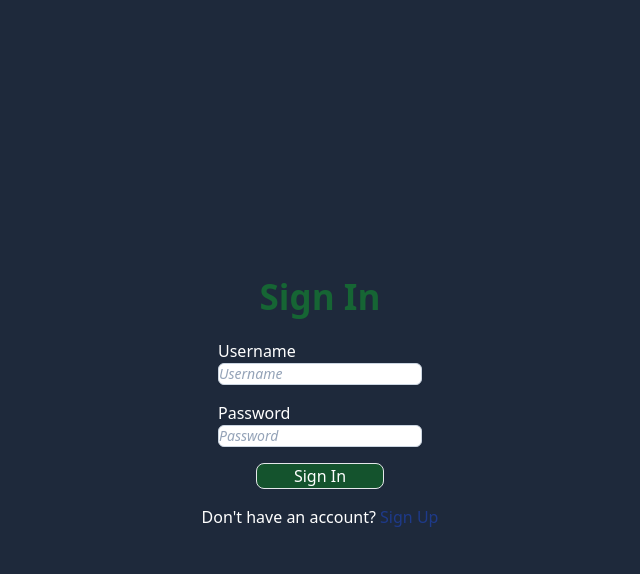
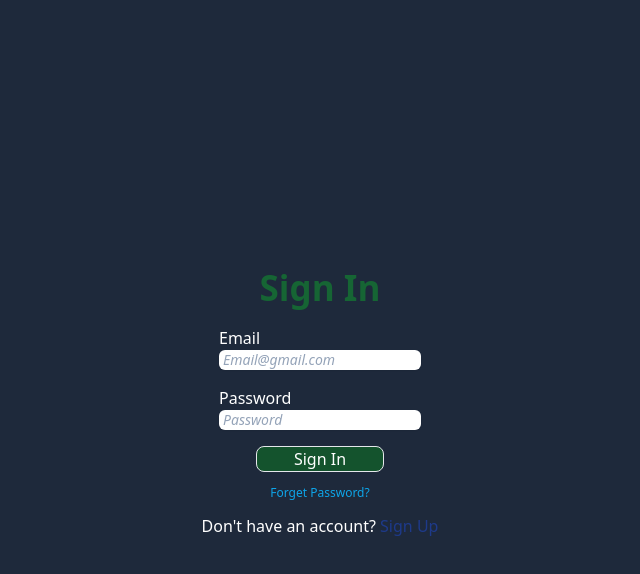
Before and after one commit to osefatul/ticket-tracker-system-CRM, a React (Create React App) app in the folder frontend/: page / in a window 1280 px wide. Both pictures are taken after a click on the element "Sign In". Shown: the top 574 px of the page, without its empty margins (320-960 px from the left). Built offline with nearby package versions, Linux system fonts and the light colour scheme.

Commit message:
Signup and signIn both have been designed

```diff
--- a/frontend/src/pages/auth/Auth.jsx
+++ b/frontend/src/pages/auth/Auth.jsx
@@ -5,12 +5,10 @@ import React, { useState } from "react";
 // const cookies = new Cookies();
 
 const initialState = {
-  fullName: "",
+  email: "",
   username: "",
   password: "",
   confirmPassword: "",
-  phoneNumber: "",
-  avatarURL: "",
 };
 
 function Auth() {
@@ -23,7 +21,8 @@ function Auth() {
 
   const handleSubmit = async (e) => {
     e.preventDefault();
-    const { username, password, phoneNumber, avatarURL } = form;
+    const { email, username, password } = form;
+    console.log(email, username, password);
 
     //  const {
     //   data: { token, userId, hashedPassword, fullName },
@@ -41,7 +40,7 @@ function Auth() {
     //   cookies.set("avatarURL", avatarURL);
     //   cookies.set("hashedPassword", hashedPassword);
     // }
-    window.location.reload();
+    // window.location.reload();
   };
 
   const switchMode = () => {
@@ -50,7 +49,7 @@ function Auth() {
 
   return (
     <div className="h-screen flex items-center justify-center">
-      <div className="space-y-4">
+      <div className="space-y-3">
         <p className="text-green-800 font-bold text-[35px] flex items-center justify-center">
           {isSignup ? "Sign Up" : "Sign In"}
         </p>
@@ -58,23 +57,23 @@ function Auth() {
           className="space-y-4 flex flex-col justify-center items-center"
           onSubmit={handleSubmit}
         >
-          {isSignup && (
           <div className=" ">
-              <label htmlFor="fullName">Full Name</label>
+            <label htmlFor="fullName">Email</label>
             <input
-                className="border-1 placeholder:italic placeholder:text-slate-400 block bg-white border border-slate-300 rounded-md shadow-sm focus:outline-none focus:border-sky-500 focus:ring-sky-500 focus:ring-1 sm:text-sm"
-                name="fullName"
+              className="placeholder:italic placeholder:text-slate-400 block text-slate-700 bg-white rounded-md shadow-sm focus:outline-none focus:border-sky-500 focus:ring-sky-500 focus:ring-1 sm:text-sm placeholder:pl-1 "
+              name="email"
               type="text"
-                placeholder="Full Name"
+              placeholder="Email@gmail.com"
               onChange={handleChange}
               required
             />
           </div>
-          )}
+
+          {isSignup && (
             <div className="">
               <label htmlFor="username">Username</label>
               <input
-              className="border-1 placeholder:italic placeholder:text-slate-400 block bg-white border border-slate-300 rounded-md shadow-sm focus:outline-none focus:border-sky-500 focus:ring-sky-500 focus:ring-1 sm:text-sm"
+                className=" placeholder:italic placeholder:text-slate-400  text-slate-700 block bg-white rounded-md shadow-sm focus:outline-none focus:border-sky-500 focus:ring-sky-500 focus:ring-1 sm:text-sm placeholder:pl-1"
                 name="username"
                 type="text"
                 placeholder="Username"
@@ -82,11 +81,11 @@ function Auth() {
                 required
               />
             </div>
-
+          )}
           <div className="">
             <label htmlFor="password">Password</label>
             <input
-              className="border-1 placeholder:italic placeholder:text-slate-400 block bg-white border border-slate-300 rounded-md shadow-sm focus:outline-none focus:border-sky-500 focus:ring-sky-500 focus:ring-1 sm:text-sm"
+              className=" placeholder:italic placeholder:pl-1 placeholder:text-slate-400 block text-slate-700 bg-white rounded-md shadow-sm focus:outline-none focus:border-sky-500 focus:ring-sky-500 focus:ring-1 sm:text-sm"
               name="password"
               type="password"
               placeholder="Password"
@@ -98,7 +97,7 @@ function Auth() {
             <div className="">
               <label htmlFor="confirmPassword">Confirm Password</label>
               <input
-                className="border-1 placeholder:italic placeholder:text-slate-400 block bg-white border border-slate-300 rounded-md shadow-sm focus:outline-none focus:border-sky-500 focus:ring-sky-500 focus:ring-1 sm:text-sm"
+                className="placeholder:italic placeholder:pl-1 placeholder:text-slate-400 block text-slate-700 bg-white rounded-md shadow-sm focus:outline-none focus:border-sky-500 focus:ring-sky-500 focus:ring-1 sm:text-sm"
                 name="confirmPassword"
                 type="password"
                 placeholder="Confirm Password"
@@ -113,10 +112,18 @@ function Auth() {
             </button>
           </div>
         </form>
+        {isSignup ? (
+          ""
+        ) : (
+          <div className="text-[12px] text-sky-500 flex items-center justify-center">
+            <a href="#!">Forget Password?</a>
+          </div>
+        )}
+
         <div className="">
           <p>
             {isSignup ? "Already have an account?" : "Don't have an account?"}
-            <span className="text-blue-900" onClick={switchMode}>
+            <span className="text-blue-900 cursor-pointer" onClick={switchMode}>
               {isSignup ? " Sign In" : " Sign Up"}
             </span>
           </p>
```
Lines whose indentation alone changed are shown as unchanged.
